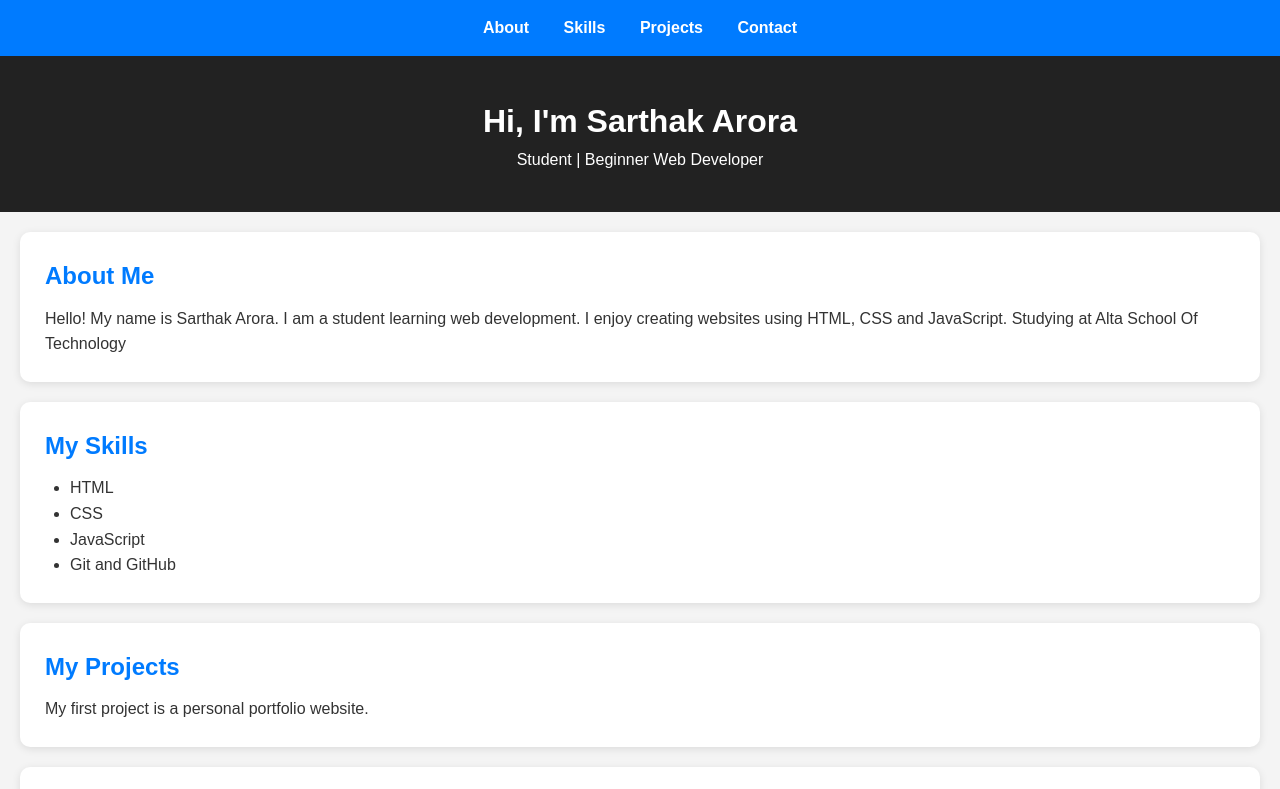
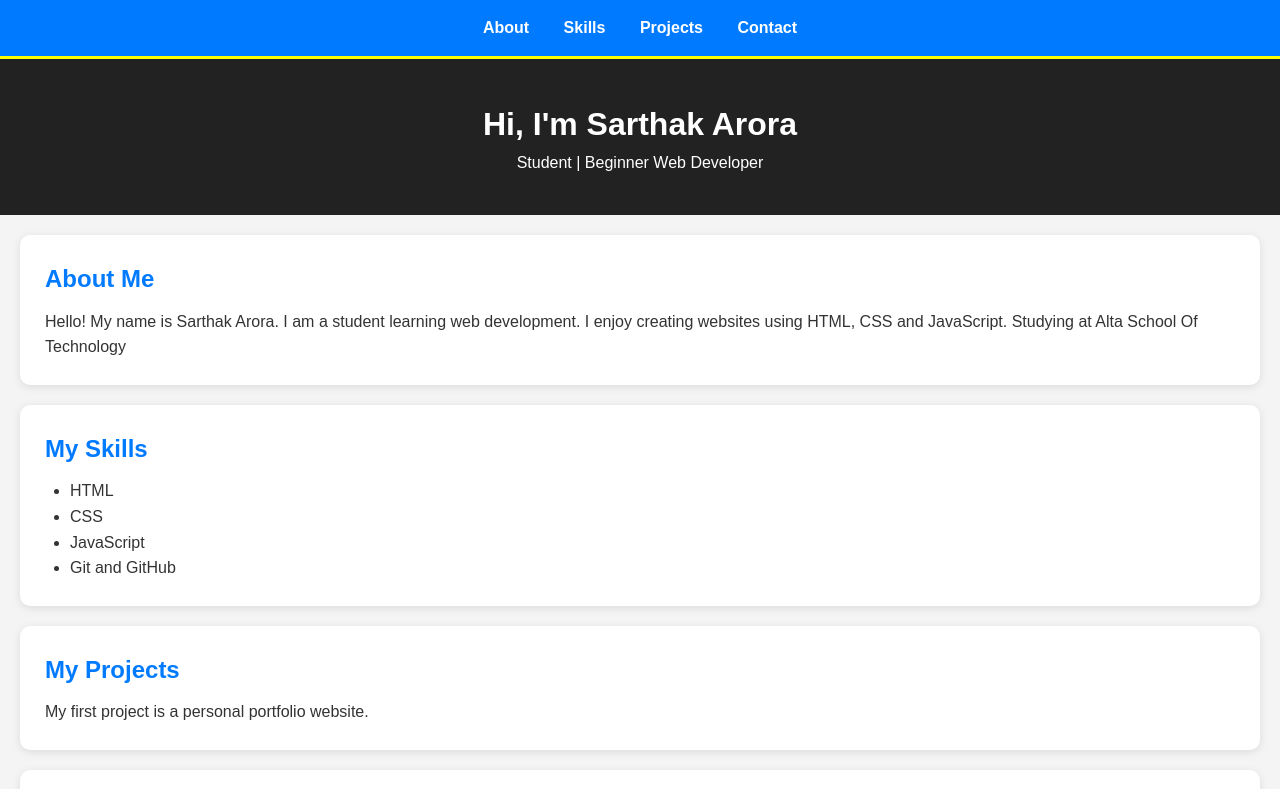
Before and after one commit to sarthakarora0907-boop/GitHub-practical-test, a plain HTML site: page index.html in a window 1280 px wide. Shown: the top 789 px of the page. Drawn offline with Linux system fonts and the light colour scheme.

Commit message:
Improve portfolio navigation bar

```diff
--- a/style.css
+++ b/style.css
@@ -15,6 +15,7 @@ nav {
     background-color: #007bff;
     padding: 15px;
     text-align: center;
+    border-bottom: 3px solid yellow;
 }
 
 nav a {
```
